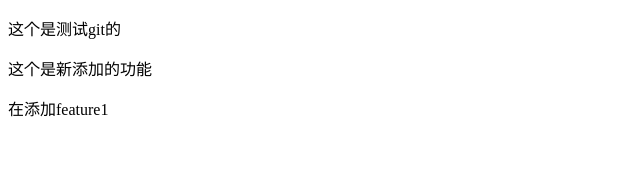
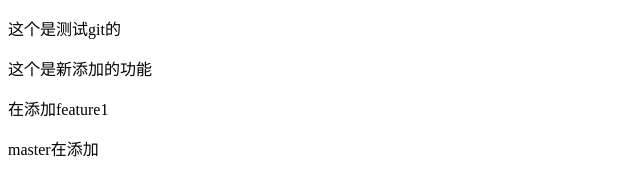
Before and after one commit to yslm/git-learn, a plain HTML site: page index.html in a window 1280 px wide. Shown: the whole page, without its empty margins (0-640 px from the left). Drawn offline with Linux system fonts and the light colour scheme.

Commit message:
提交master更改

```diff
--- a/index.html
+++ b/index.html
@@ -8,5 +8,6 @@
 <p>这个是测试git的</p>
 <p>这个是新添加的功能</p>
 <p>在添加feature1</p>
+<p>master在添加</p>
 </body>
 </html>
```
